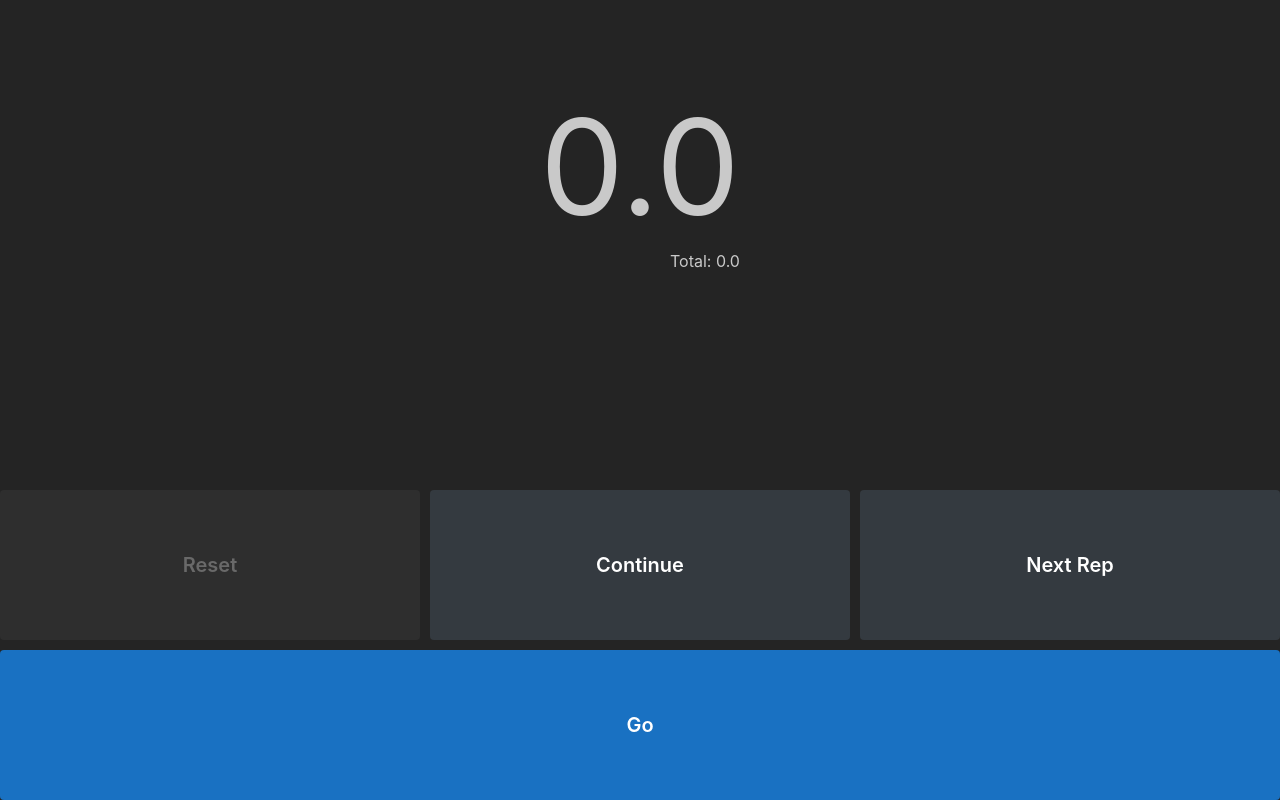
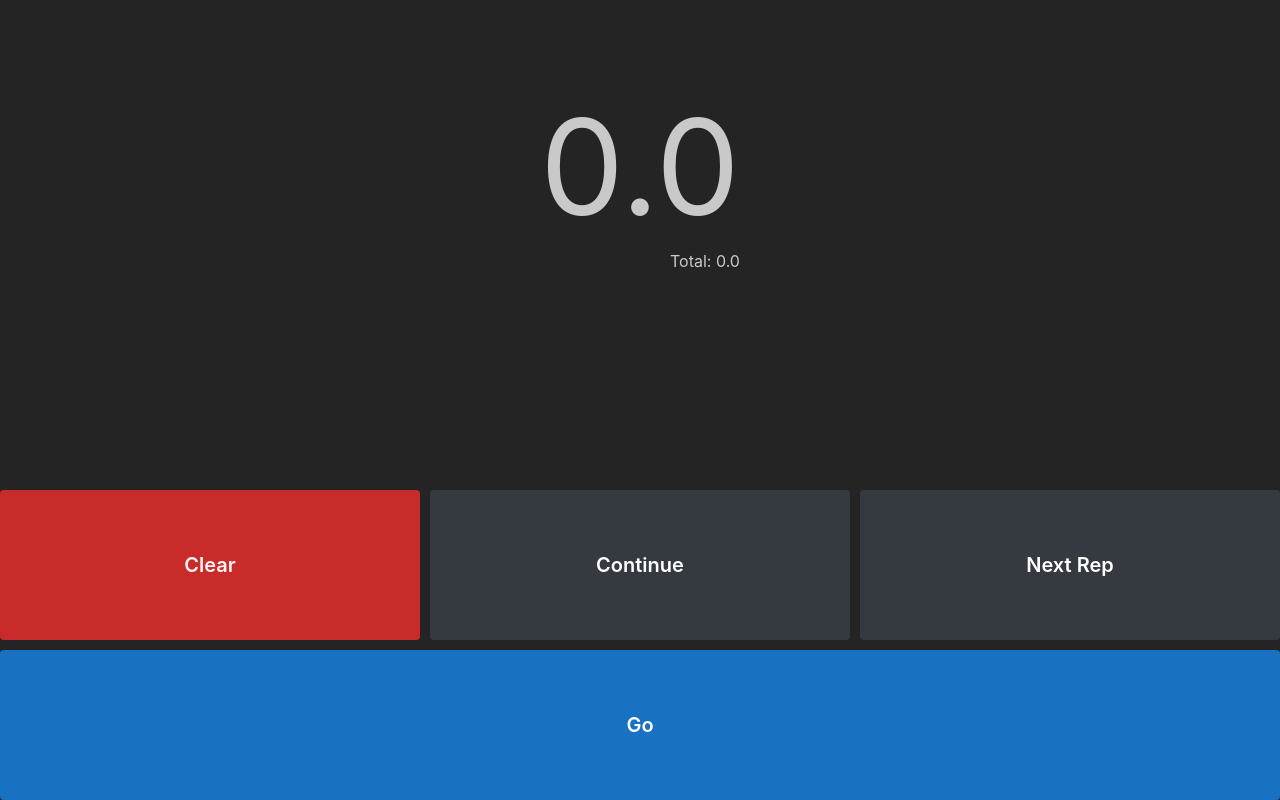
Before and after one commit to markkorput/pump, a Next.js app: page /timer in a window 1280 px wide. Built offline with nearby package versions, Linux system fonts and the light colour scheme.

Commit message:
Timer can be cleared

```diff
--- a/app/components/Timer/Controls.tsx
+++ b/app/components/Timer/Controls.tsx
@@ -7,7 +7,14 @@ const buttonProps = { fullWidth: true, size: "xl", style: buttonSize };
 
 export type ControlsProps = Pick<
   RepsTimer,
-  "current" | "running" | "pause" | "resume" | "next" | "continue" | "reset"
+  | "current"
+  | "running"
+  | "pause"
+  | "resume"
+  | "next"
+  | "continue"
+  | "reset"
+  | "clear"
 >;
 
 export const Controls = ({
@@ -17,12 +24,26 @@ export const Controls = ({
   resume,
   next,
   reset,
+  clear,
   continue: continu,
 }: ControlsProps) => {
   const resetable = !!current && (isRunning(current) || current.time > 0);
+  const clearable = !resetable;
+
   return (
     <Grid gutter="xs" grow>
       <Grid.Col span={4}>
+        {clearable && (
+          <Button
+            {...buttonProps}
+            variant={clearable ? "danger" : undefined}
+            onClick={clear}
+            disabled={!clearable}
+          >
+            Clear
+          </Button>
+        )}
+        {resetable && (
           <Button
             {...buttonProps}
             variant={resetable ? "danger" : undefined}
@@ -31,6 +52,7 @@ export const Controls = ({
           >
             Reset
           </Button>
+        )}
       </Grid.Col>
       <Grid.Col span={4}>
         <Button {...buttonProps} color="gray" onClick={continu}>
--- a/app/components/Timer/Timer.tsx
+++ b/app/components/Timer/Timer.tsx
@@ -25,7 +25,6 @@ export const Timer = (props: TimerProps) => {
         <Center>
           <Stack>
             <Text size="100pt">{currentTime}</Text>
-
             <Reps {...repsTimer} />
           </Stack>
         </Center>
--- a/app/components/Timer/useRepsTimer.ts
+++ b/app/components/Timer/useRepsTimer.ts
@@ -20,6 +20,7 @@ export interface RepsTimer {
   resume: () => void;
   next: () => void;
   reset: () => void;
+  clear: () => void;
   continue: () => void;
   remove: (timer: Timer) => void;
   updateRep: (rep: Rep, timer: Partial<Rep>) => void;
@@ -69,10 +70,17 @@ export const useRepsTimer: (props: UseRepsTimerProps) => RepsTimer = (
   }, [shift, current]);
 
   const reset = useCallback(async () => {
+    console.log("reset");
     const t = await getCurrentFrameTime();
     setCurrent((cur) =>
       cur && isRunning(cur) ? startTimer({ time: 0 }, t) : { time: 0 },
     );
+  }, []);
+
+  const clear = useCallback(() => {
+    setReps([]);
+    setCurrent({ time: 0 });
+    setRunning(false);
   }, []);
 
   const remove = useCallback(
@@ -105,6 +113,7 @@ export const useRepsTimer: (props: UseRepsTimerProps) => RepsTimer = (
     resume,
     next,
     reset,
+    clear,
     continue: continu,
     remove,
     updateRep,
```
Lines whose indentation alone changed are shown as unchanged.
